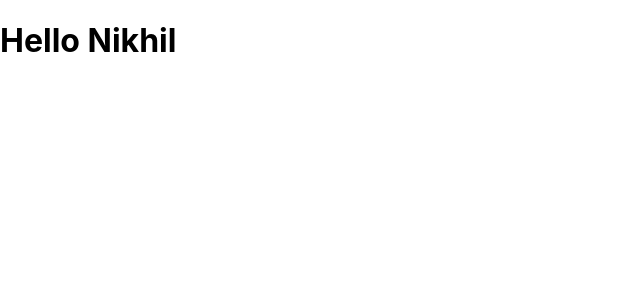
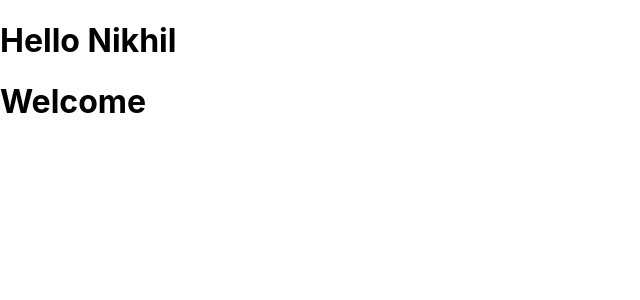
Before and after one commit to Nickx58/react, a React (Create React App) app: page / in a window 1280 px wide. Shown: the top 300 px of the page, without its empty margins (0-640 px from the left). Built offline with nearby package versions, Linux system fonts and the light colour scheme.

Commit message:
React: Class Component example

```diff
--- a/src/App.js
+++ b/src/App.js
@@ -1,10 +1,12 @@
 import React from "react";
 import Greet from "./components/Greet";
+import Welcome from "./components/Welcome";
 
 function App() {
   return (
     <div>
       <Greet />
+      <Welcome />
     </div>
   );
 }
--- /dev/null
+++ b/src/components/Welcome.js
@@ -0,0 +1,8 @@
+import React, { Component } from "react";
+
+class Welcome extends Component {
+  render() {
+    return <h1> Welcome </h1>;
+  }
+}
+export default Welcome;
```
